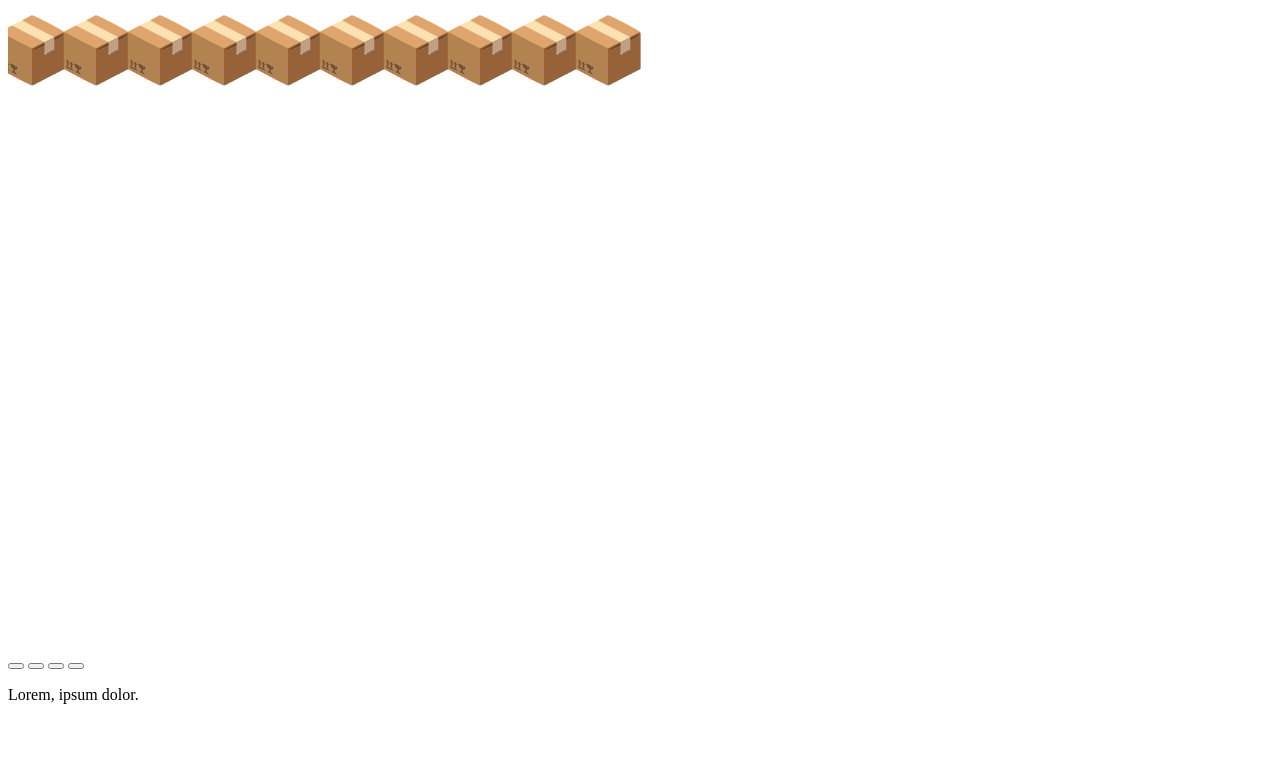
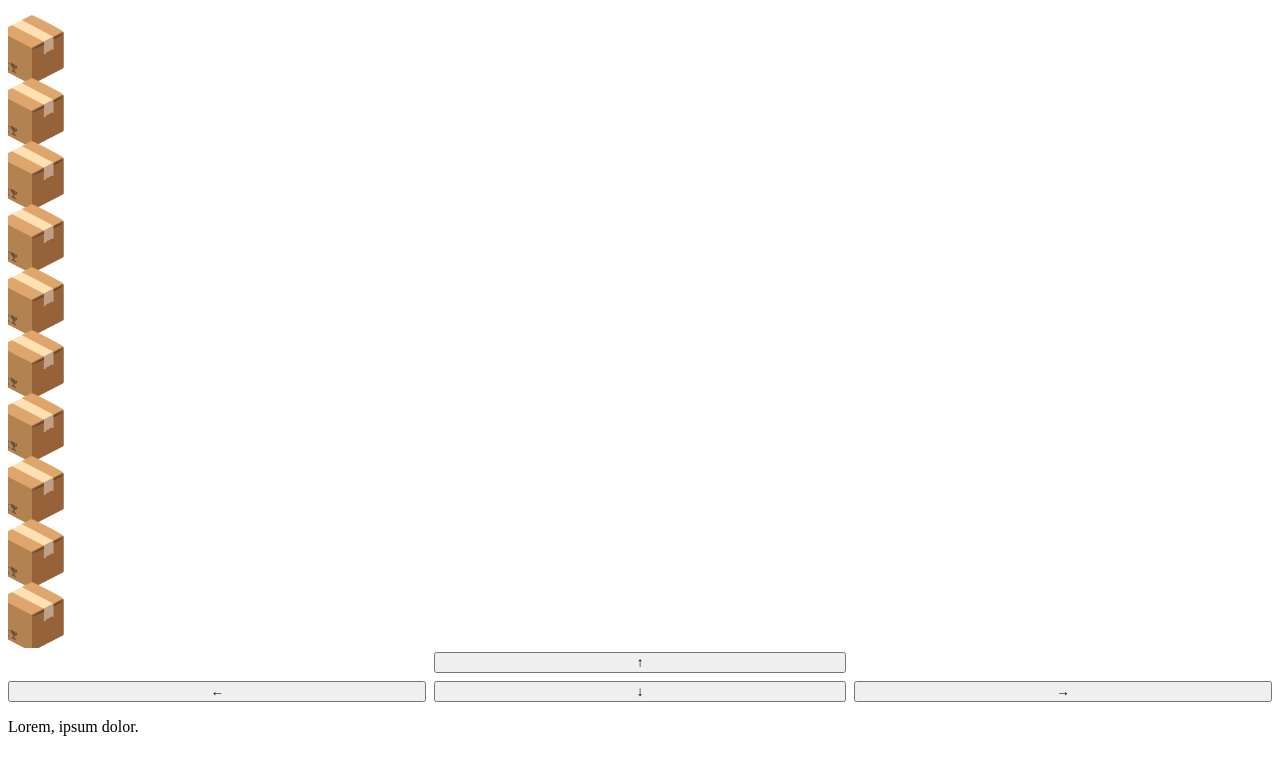
Before and after one commit to ralerv/Platzi-JS-videogame, a plain HTML site: page index.html in a window 1280 px wide. Drawn offline with Linux system fonts and the light colour scheme.

Commit message:
add buttons, need to fix canvas :(

```diff
--- a/game.js
+++ b/game.js
@@ -17,7 +17,7 @@ function setCanvasSize(){
 
     canvas.setAttribute("width", canvasSize)
     canvas.setAttribute("height", canvasSize)
-    elementSize = canvasSize / 10;
+    elementSize = (canvasSize / 10)-1;
     startGame();
 }
 
@@ -28,7 +28,7 @@ function startGame(){
     game.textAlign = "end";
 
     for (let i = 1; i <=10 ; i++){
-        game.fillText(emojis["X"],elementSize*i,elementSize)
+        game.fillText(emojis['X'], elementSize, elementSize * i);
     }
 
 }
--- a/index.html
+++ b/index.html
@@ -10,10 +10,10 @@
 <body>
     <canvas id="game"></canvas>
     <div class="btns">
-        <button id="up"></button>
-        <button id="left"></button>
-        <button id="down"></button>
-        <button id="right"></button>
+        <button id="up">↑</button>
+        <button id="left">←</button>
+        <button id="down">↓</button>
+        <button id="right">→</button>
     </div>
     <div class="messages">
         <p>Lorem, ipsum dolor.</p>
--- a/style.css
+++ b/style.css
@@ -0,0 +1,19 @@
+.btns {
+    display: grid;
+    grid-template-columns: repeat(3,auto);
+    grid-template-rows: repeat(2,auto);
+    grid-gap: 8px;
+}
+
+#up {grid-column: 2/3;}
+#left {grid-column: 1/2; grid-row: 2/3;}
+#down {grid-column: 2/3; grid-row: 2/3;}
+#right {grid-column: 3/4; grid-row: 2/3;}
+
+@media (max-width:360px) {
+    .btns{
+        grid-template-rows: repeat(3,auto);
+    }
+
+    #down {grid-column: 2/3; grid-row: 3/4;}
+}
```
